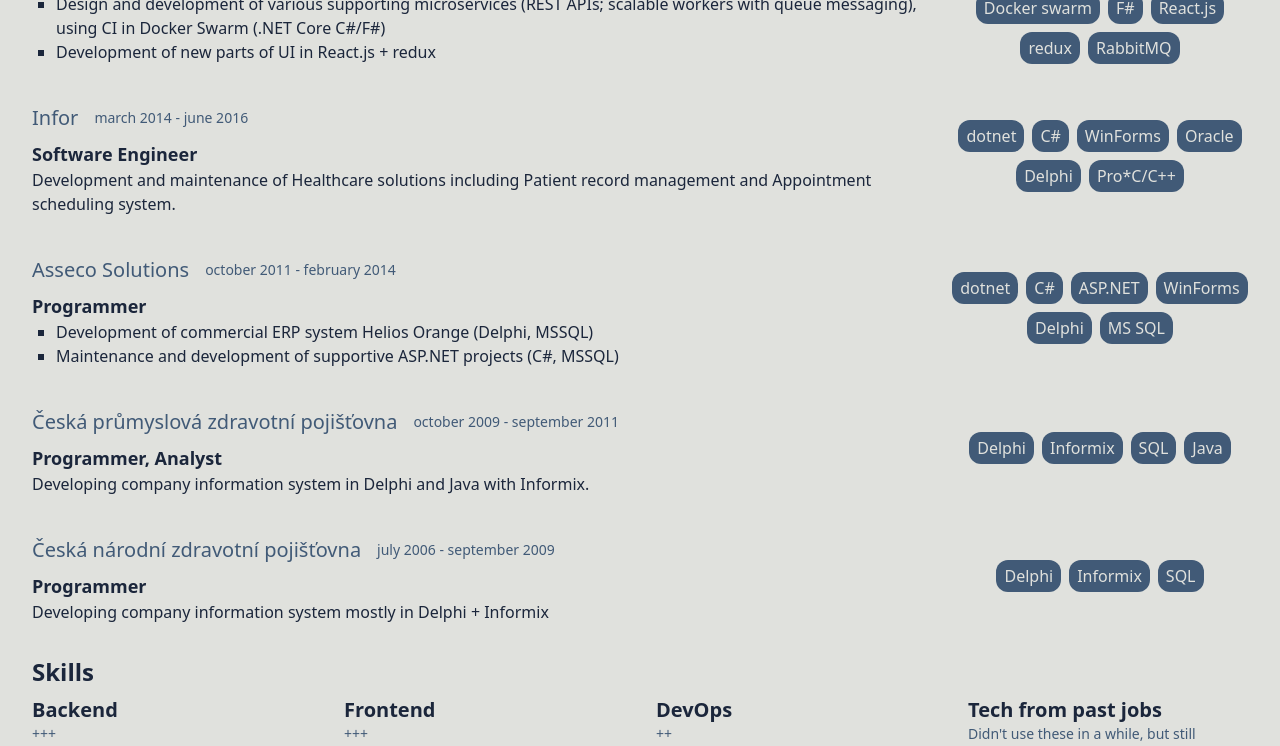
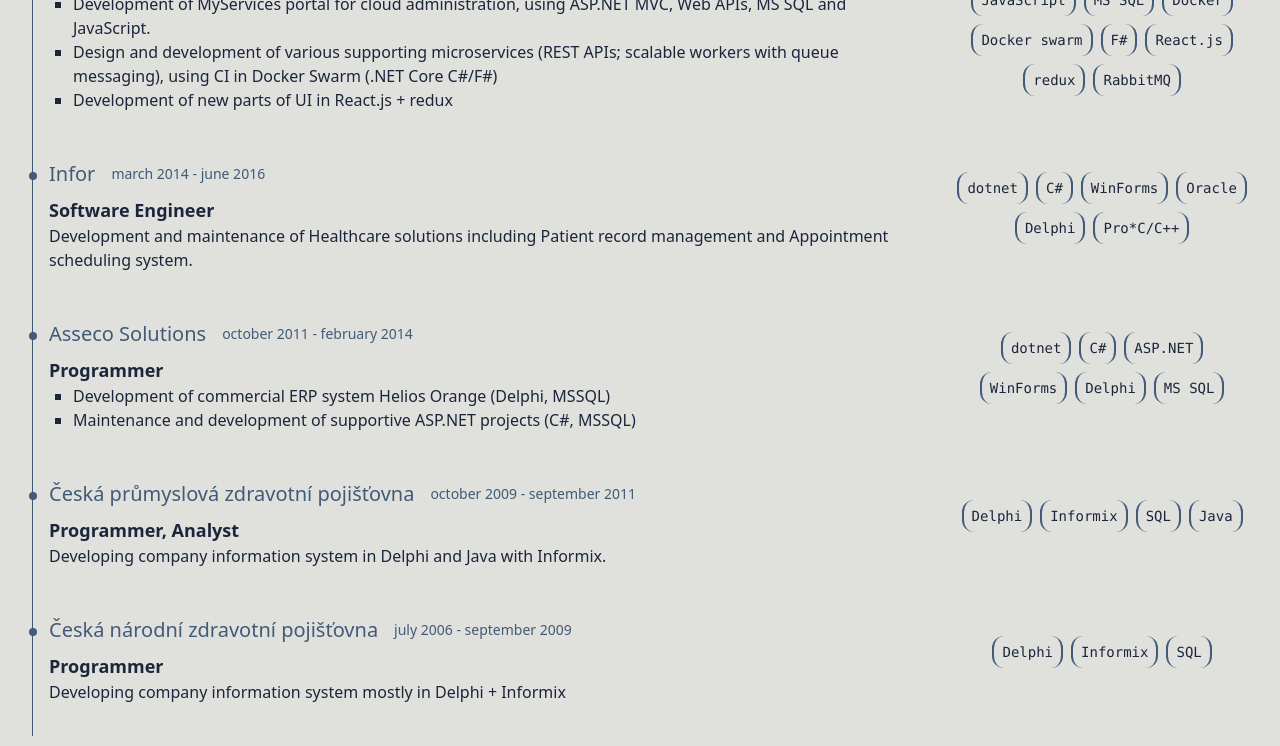
Before and after one commit to jirkacv/nousek-cz, a React (Vite) app: page / in a window 1280 px wide. Shown: the part 1040-1786 px from the top of the page. Built offline with nearby package versions, Linux system fonts and the light colour scheme; the HTML template or start-up script is replaced by a standard one.

Commit message:
Skill and work changes

```diff
--- a/src/Resume.tsx
+++ b/src/Resume.tsx
@@ -32,7 +32,7 @@
 function Link({url, title, icon}: LinkProps) {
     return (
         <div>
-            <a href={url} rel="noopener noreferrer" className="text-yinmn_blue dark:text-flame font-medium hover:underline">
+            <a href={url} rel="noopener noreferrer" className="text-yinmn_blue dark:text-orange_web font-medium hover:underline">
                 {icon && <FontAwesomeIcon icon={icon}/>}
                 {title}
             </a>
@@ -111,17 +111,21 @@
     return null
 }
 
+function SkillTag ( { skill } : { skill : string } ) {
+    return (
+        <span
+            className="font-mono text-sm font-thin flex-auto px-2 grow-0 leading-8 whitespace-nowrap border-x-2 rounded-xl border-yinmn_blue dark:border-x-orange_web">
+            {skill}
+        </span>
+    )
+}
+
 function JobSkills({skills}: { skills: ResumeType.Skill[] }) {
     return (
         <section className="basis-1/4 content-center">
             <div className="flex flex-row gap-2 items-center justify-center flex-wrap basis-auto shrink grow">
                 {skills.map((skill) => {
-                    return (
-                        <span key={skill.name}
-                              className="flex-auto px-2 grow-0 leading-8 whitespace-nowrap rounded-xl bg-yinmn_blue text-platinum dark:bg-eerie_black dark:text-timberwolf-700">
-                            {skill.name}
-                        </span>
-                    )
+                    return <SkillTag key={skill.name} skill={skill.name} />
                 })}
             </div>
         </section>
@@ -135,15 +139,19 @@
 
     const workName =
         work.url
-            ? <a href={work.url} rel="noopener noreferrer" className="text-yinmn_blue dark:text-flame font-medium hover:underline">{work.name}</a>
+            ? <a href={work.url} rel="noopener noreferrer"
+                 className="text-yinmn_blue dark:text-orange_web font-medium hover:underline">{work.name}</a>
             : <span>work.name</span>
 
     return (
-        <div className="flex flex-col md:flex-row md:gap-8 justify-between mb-8">
+        <div className="flex flex-col md:flex-row gap-4 md:gap-8 justify-between pb-8 border-l pl-4 border-yinmn_blue dark:border-timberwolf-400">
             <div className="flex-grow basis-3/4">
+                <span className="relative -ml-5 top-7 border-4 border-yinmn_blue dark:border-timberwolf-400 w-1 h-1 rounded-full block"></span>
                 <div className="my-2 flex flex-col md:flex-row justify-start md:gap-4">
                     <h3 className="text-xl font-semibold">{workName}</h3>
-                    <span className="text-sm font-normal my-auto text-yinmn_blue dark:text-timberwolf-400">{`${jobDate(months, work.startDate)} - ${endDate}`}</span>
+                    <span className="text-sm font-normal my-auto text-yinmn_blue dark:text-timberwolf-400">
+                        {`${jobDate(months, work.startDate)} - ${endDate}`}
+                    </span>
                 </div>
                 <div className="text-lg font-semibold">{work.position}</div>
                 {work.summary !== '' && (
@@ -183,17 +191,12 @@
     return (
         <div>
             <h3 className="text-xl font-semibold">{skill.name}</h3>
-            {skill.level !== '' && <div className="mb-4 text-sm text-yinmn_blue dark:text-timberwolf-400">{skill.level}</div>}
+            {skill.level !== '' &&
+                <div className="mb-4 text-sm text-yinmn_blue dark:text-timberwolf-400">{skill.level}</div>}
             {skill.keywords && skill.keywords.length > 0 && (
                 <div className="flex flex-row gap-2 items-center justify-center flex-wrap basis-auto shrink grow">
                     {skill.keywords.map((keyword) => {
-                        return (
-                            <span
-                                key={keyword}
-                                className="flex-auto px-2 grow-0 leading-8 whitespace-nowrap rounded-xl bg-yinmn_blue text-platinum dark:bg-eerie_black dark:text-timberwolf-700">
-                                {keyword}
-                            </span>
-                        )
+                        return <SkillTag key={keyword} skill={keyword} />
                     }) }
                 </div>
             )}
--- a/tailwind.config.js
+++ b/tailwind.config.js
@@ -129,12 +129,22 @@
                         700: '#f39f7e',
                         800: '#f7bfa9',
                         900: '#fbdfd4'
-                    }
+                    },
 
 
+                    'orange_web': {
+                        DEFAULT: '#fca311',
+                        100: '#362101',
+                        200: '#6b4201',
+                        300: '#a16402',
+                        400: '#d68502',
+                        500: '#fca311',
+                        600: '#fdb541',
+                        700: '#fec871',
+                        800: '#fedaa0',
+                        900: '#ffedd0'
+                    }
                 }
-
-
         },
     },
     plugins: [],
```
